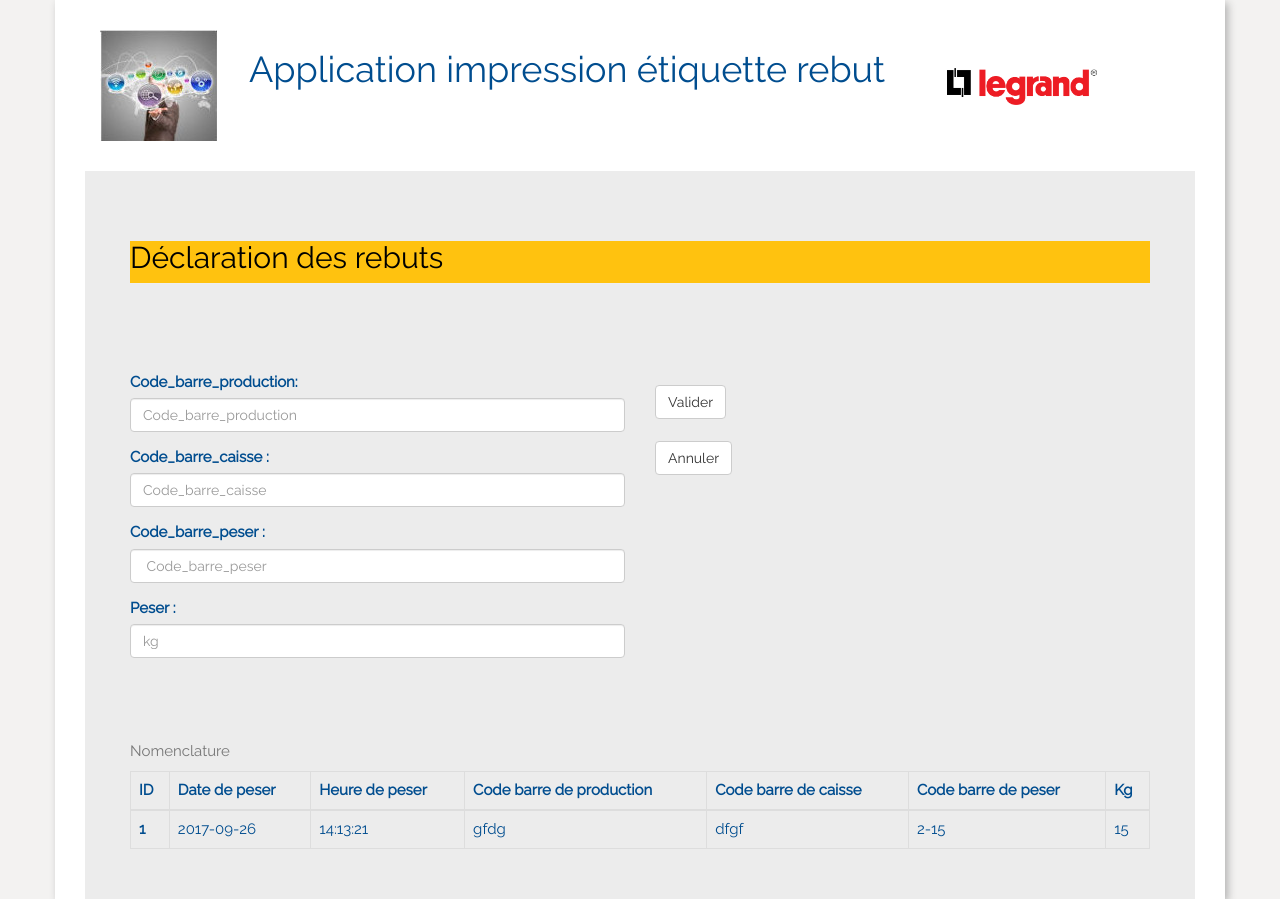
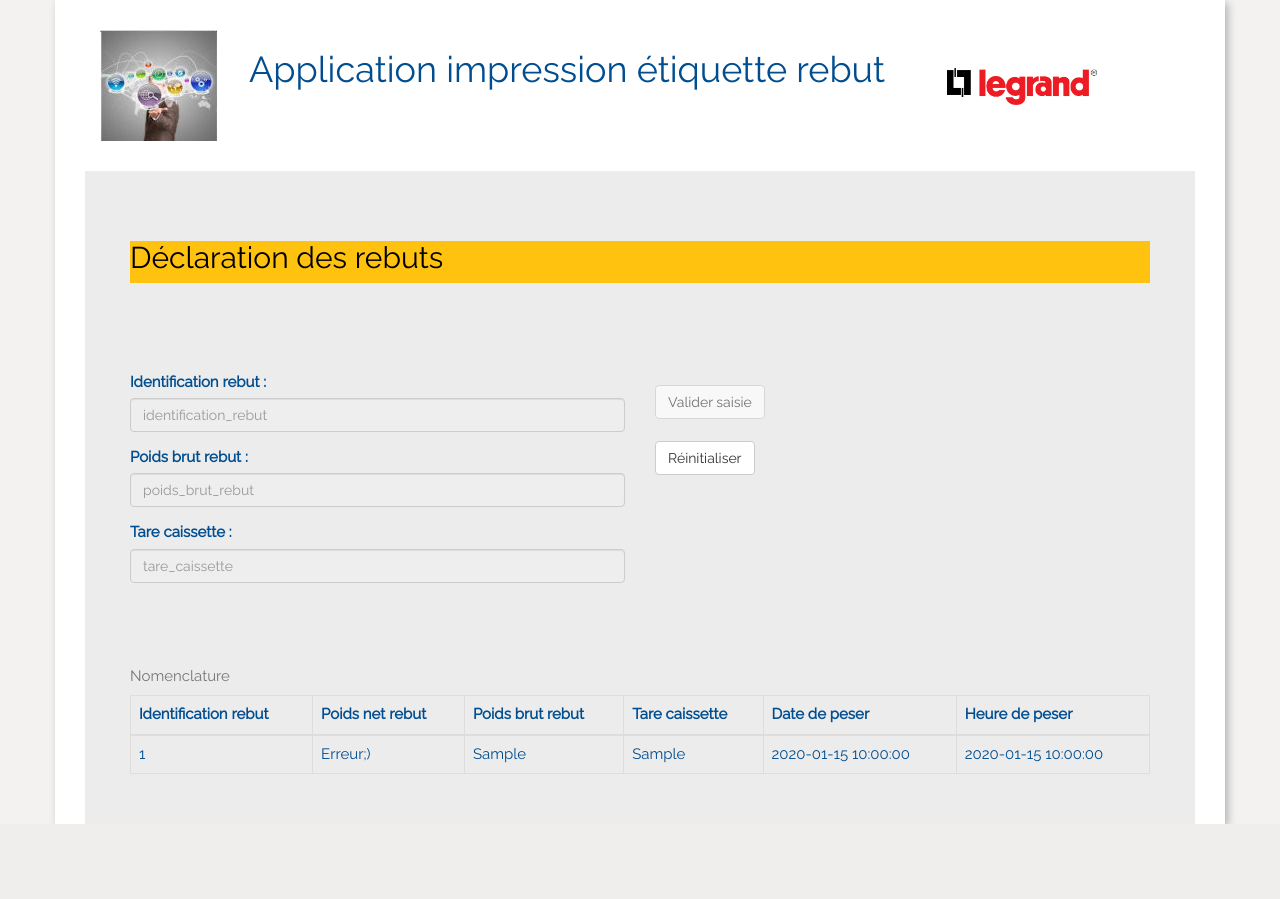
Before and after one commit to Rozmaring/project_legrand, a PHP site: page / in a window 1280 px wide. After the commit the page ends 824 px from the top, so only its background shows below. Run offline with PHP 8.4, Linux system fonts and the light colour scheme; data comes from the database, SQL or seed files in the repository; tables that the repository leaves empty or names only in its code hold one stand-in row (values such as "Sample post").

Commit message:
ajout de la fonction qui calcule rebut net

```diff
--- a/index.php
+++ b/index.php
@@ -2,19 +2,17 @@
 <html lang="fr">
 <head>
 		<meta charset="UTF-8">
-		<link rel="stylesheet" href="website/images">
     	<link href="https://fonts.googleapis.com/css?family=Raleway" rel="stylesheet">
 		<meta http-equiv="X-UA-Compatible" content="IE=edge">
 		<meta name="viewport" content="width=device-width, initial-scale=1">
 		<!-- Bootstrap -->
 		<link href="css/bootstrap.min.css" rel="stylesheet">
-		<link type="text/css" rel="stylesheet" href="css/style.css" />
+		<link type="text/css" rel="stylesheet" href="css/style.css">
 		<title>Legrand</title>
 </head>
 
-<body onkeydown="affKeyCode(event)">
+<body>
 	<div class="container" id="main">
-
 		<div class="header clearfix">
 	        <nav>
 	          <ul class="nav nav-pills pull-left">
@@ -24,8 +22,6 @@
 	          </ul>
 			</nav>
 		</div>
-
-
 		<div class="container-fluid">
 			<div class="row col-md-12">
 				<div class="col-xs-12 col-sm-12">
@@ -33,111 +29,123 @@
 				</div>
 			</div>
 		</div>
-
-
 		<div class="container-fluid">
 			<div class="row col-xs-12 col-md-12">
 				<div class="col-xs-6 col-sm-6">
-
-				<form action="peser.php" method='POST' onsubmit='return verif_champ(document.form1.mots_cles.value);'>
+					<form action="peser.php" method='POST'  onsubmit="return submitControl(false)">
 						<div class="form-group">
-			     <label for="exampleInputName2">Code_barre_production:</label>
-			     <input type="text" size="10" tabindex="1" class="form-control" id="code_barre_production" placeholder="Code_barre_production" name="code_barre_production" maxlength="10" onkeydown="focusNext(elmnt,content)">
-			   </div>
-				 <div class="form-group">
-		 	     <label for="exampleInputName2">Code_barre_caisse :</label>
-		 	     <input type="text" size="10" tabindex="2" class="form-control" id="code_barre_caisse" placeholder="Code_barre_caisse " name="code_barre_caisse" maxlength="10" onkeyup="toUnicode(this,this.value)">
-		 	   </div>
-				 <div class="form-group">
-						<label for="exampleInputName2"> Code_barre_peser : </label>
-						<input type="text" size="10" tabindex="3" class="form-control" id="code_barre_peser" placeholder=" Code_barre_peser "name="code_barre_peser" maxlength="10" onkeyup="toUnicode(this,this.value)">
-					</div>
-					<div class="form-group">
-						<label for="exampleInputName2">Peser :</label>
-						<input type="text" class="form-control" id="peser" placeholder="kg" name="peser">
+							<label for="InputName1">Identification rebut :</label>
+							<input type="text" class="form-control" id="InputName1" placeholder="identification_rebut" name="identification_rebut" disabled>
 						</div>
 
+						<div class="form-group">
+							<label for="InputName2">Poids brut rebut :</label>
+							<input type="text" class="form-control" id="InputName2" placeholder="poids_brut_rebut" name="poids_brut_rebut" disabled>
 						</div>
 
+						<div class="form-group">
+							<label for="InputName3">Tare caissette :</label>
+							<input type="text" class="form-control" id="InputName3" placeholder="tare_caissette" name="tare_caissette" disabled>
+						</div>
+				</div>
 						<div class="col-xs-6 col-sm-6">
-				<br><button type="submit" name="valider" class="btn btn-default">Valider</button></br>
-				<br><button type="reset" name="reset" class="btn btn-default">Annuler</button></br>
-			</div>
-
+							<br><button type="submit" name="valider" class="btn btn-default" disabled>Valider saisie</button></br>
+							<br><button type="reset" name="reset" class="btn btn-default">Réinitialiser</button></br>
 						</div>
 					</form>
 			</div>
-
+		</div>
 		<div class="container-fluid">
 			<div class="row col-md-12">
 				<div class="col-xs-12 col-sm-12">
-
 					<div class="bs-example">
 						<table class="table table-bordered">
 							<caption>Nomenclature</caption>
 							<thead>
 								<tr>
-						<th>ID</th>
-						<th>Date de peser </th>
-						<th>Heure de peser </th>
-						<th>Code barre de production </th>
-						<th>Code barre de caisse </th>
-						<th>Code barre de peser </th>
-						<th>Kg</th>
+									<th>Identification rebut</th>
+									<th>Poids net rebut</th>
+									<th>Poids brut rebut</th>
+									<th>Tare caissette</th>
+									<th>Date de peser</th>
+									<th>Heure de peser</th>
 								</tr>
 							</thead>
 							<tbody>
-
 							<?php
 								// Affiche les Billets
 								try
 								{
-				$bdd = new PDO('mysql:host=localhost;dbname=legrand;charset=utf8', 'root', 'wucly1978');
+									$bdd = new PDO('mysql:host=developont.fr;dbname=developonteur;charset=utf8mb4', 'developonteur', 'G4rdeP0n!');
 								}
 								catch(Exception $e)
 								{
 									die('Erreur : '.$e->getMessage());
 								}
-
-			$reponse = $bdd->query('SELECT * FROM info_donnees info
-															INNER JOIN apres_peser ap
-															ON info.code_barre_peser = ap.code_barre_peser
-															ORDER BY ap.id DESC ');
-
+								$reponse = $bdd->query('SELECT * FROM code_barre ORDER BY date_peser DESC ');
 								while ($donnees = $reponse->fetch()){
 							?>
 								<tr>
-
-					<th scope="row"><?php echo $donnees['id']; ?></th>
-					<td><?php echo $donnees['date_peser']= date("Y-m-d"); ?></td>
-					<td><?php echo $donnees['date_peser']= date("H:i:s"); ?></td>
-					<td><?php echo htmlspecialchars($donnees['code_barre_production']); ?></td>
-					<td><?php echo htmlspecialchars($donnees['code_barre_caisse']); ?></td>
-					<td><?php echo htmlspecialchars($donnees['code_barre_peser']); ?></td>
-					<td><?php echo nl2br(htmlspecialchars($donnees['peser'])); ?></td>
+									<td scope="row"><?php echo htmlspecialchars($donnees['identification_rebut']); ?></td>
+									<td><?php echo calculeNetRebut($donnees['poids_brut_rebut'],$donnees['tare_caissette']) ?></td>
+									<td><?php echo htmlspecialchars($donnees['poids_brut_rebut']); ?></td>
+									<td><?php echo htmlspecialchars($donnees['tare_caissette']); ?></td>
+									<td><?php echo $donnees['date_peser'] ?></td>
+									<td><?php echo $donnees['date_peser'] ?></td>
 								</tr>
-
-
 							<?php
 								}
 								$reponse->closeCursor();
+
+								function calculeNetRebut($chiffre1,$chiffre2)
+								{
+									$arr1 = str_split($chiffre1);
+									$arr2 = str_split($chiffre2);
+									for($i=count($arr1)-1; $i >=0 ; $i--)
+									{
+										if(!is_numeric($arr1[$i]) && !($arr1[$i] == "."))
+										{
+											$arr1Final = "";
+											for($i=$i+1; $i < count($arr1); $i++)
+											{
+												$arr1Final .= $arr1[$i];
+											}
+											$i = -1;
+										}
+									}
+									for($i=count($arr2)-1; $i >=0 ; $i--)
+									{
+										if(!is_numeric($arr2[$i]) && !($arr2[$i] == "."))
+										{
+											$arr2Final = "";
+											for($i=$i+1; $i < count($arr2); $i++)
+											{
+												$arr2Final .= $arr2[$i];
+											}
+											$i = -1;
+										}
+									}
+									if(is_numeric($arr1Final) && is_numeric($arr2Final))
+									{
+										return $arr1Final - $arr2Final;
+									}
+									return "Erreur;)";
+								}
 							?>
-
 							</tbody>
 						</table>
 					</div>
 				</div>
-
 			</div>
 		</div>
-
-	<!-- jQuery (necessary for Bootstrap's JavaScript plugins) -->
+	</div>
 	<script src="https://ajax.googleapis.com/ajax/libs/jquery/1.12.4/jquery.min.js"></script>
-	<!-- Include all compiled plugins (below), or include individual files as needed -->
 	<script src="js/bootstrap.min.js"></script>
-	<!-- include jQuery via CDN -->
 	<script src="//code.jquery.com/jquery-1.12.0.min.js"></script>
-	<!-- your own file in your project folder -->
 	<script language="javascript" src="js/scan.js"></script>
 </body>
 </html>
+<!--$reponse = $bdd->query('SELECT * FROM code_barre info
+						INNER JOIN peser pe
+						ON info.identification_rebut = pe.identification_rebut
+						ORDER BY pe.date_peser DESC ');-->
```
Also changed, not shown: js/scan.js (+160 -9 lines), legrand.sql (+6 -6 lines), peser.php (+9 -8 lines). Lines whose indentation alone changed are shown as unchanged.
